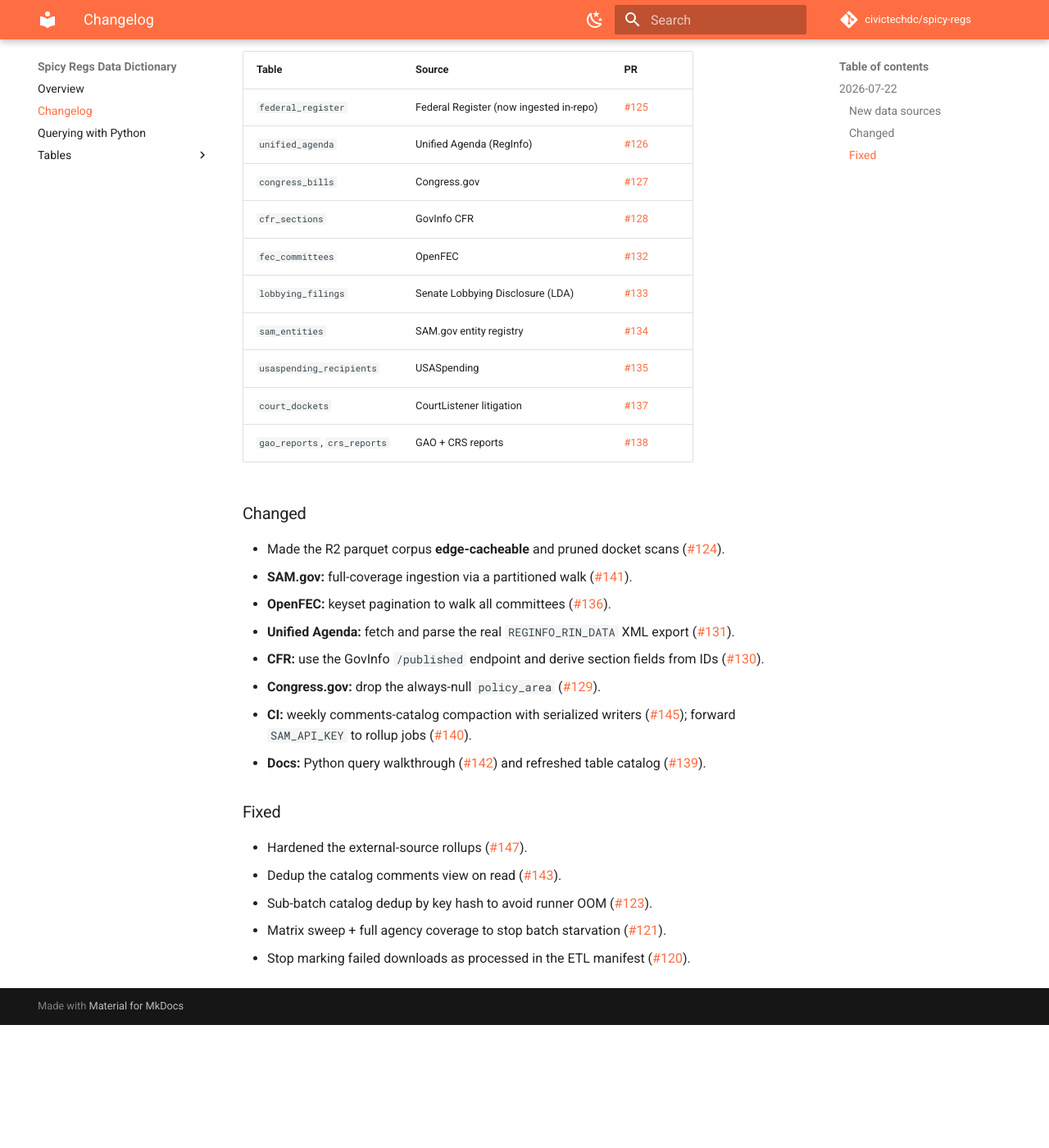
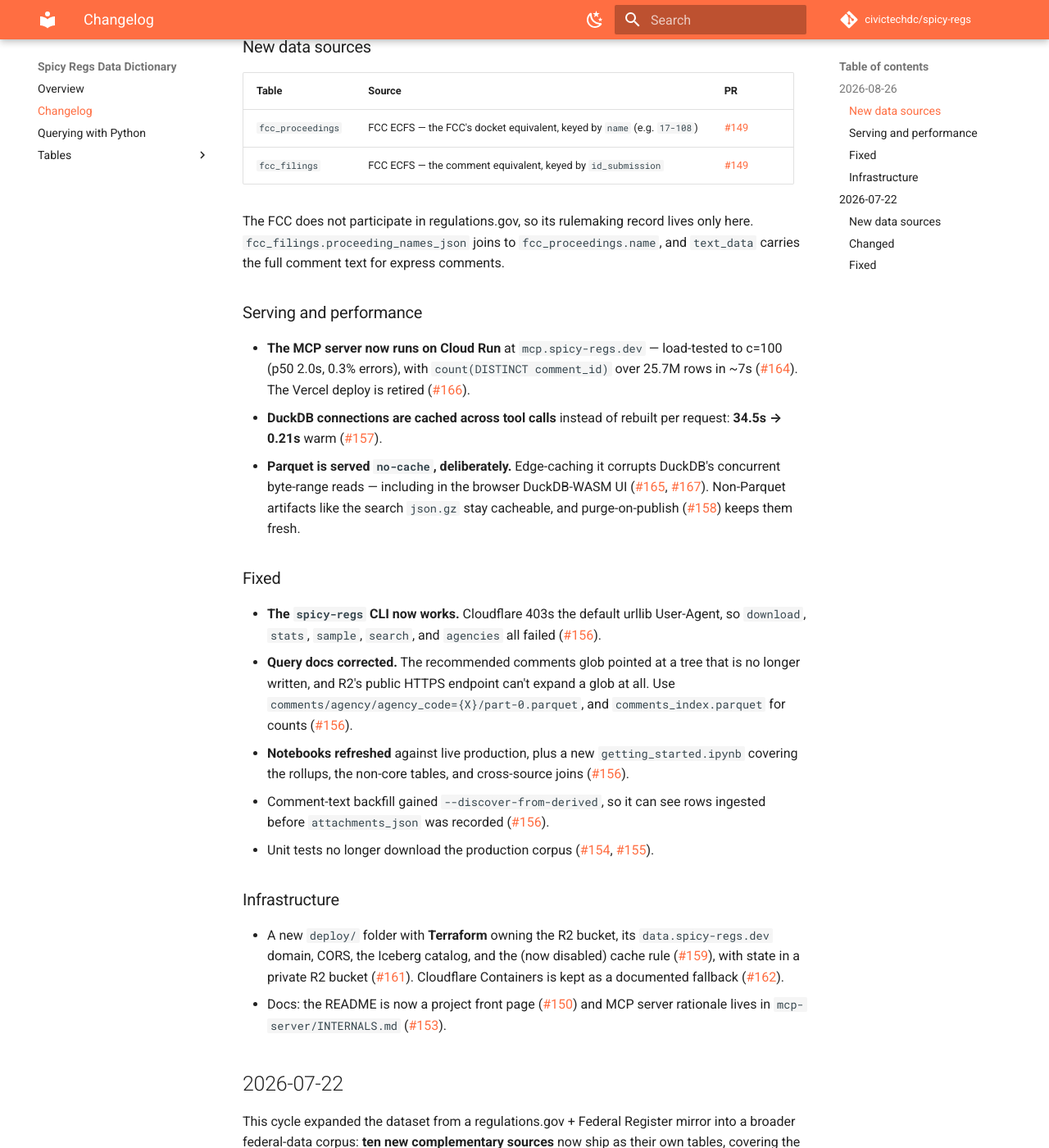
Before and after one commit to civictechdc/spicy-regs, an MkDocs documentation site: the page built from docs/changelog.md, in a window 1280 px wide and 1400 px high, scrolled down 564 px. Shown: the whole window at 82% size. Built offline with MkDocs 1.6.1 and Material for MkDocs 9.7.7, drawn with Linux system fonts in a browser that asks for light colours; comment, search, counter and statistics services are not loaded; before the commit the page ends 1814 px from its top, so only the background shows below that; some of the changed text lies outside the part shown.

Commit message:
docs: changelog for the 2026.08.26 release (#168)
## Why

There's been a release's worth of work since `2026.07.21` — 17 merged
PRs (#149–#167; #160 and #163 were closed unmerged) — with no changelog
entry. This adds it to both the root `CHANGELOG.md` and the docs-site
copy, then the `2026.08.26` tag gets cut on the squash of this PR (same
as #148 → `2026.07.21`).

## The cycle, in one line

The MCP server moved off Vercel onto **Cloud Run**, load-tested to
**c=100 at ~0% errors**, with the deployment codified as Terraform IaC
under a new `deploy/` folder. The corpus gained the **FCC**
(`fcc_proceedings` + `fcc_filings`), and a pass over the documented
data-access paths fixed several that didn't work.

## Two judgment calls

**The #158 → #165 reversal is reported, not netted out.** Edge caching
was turned on and reverted inside the same cycle, so `Fixed` states
plainly that parquet must stay `no-cache` because edge caching corrupts
DuckDB's concurrent byte-range reads. That's the single most
operationally important fact in the release for anyone pointing DuckDB —
or the DuckDB-WASM UI — at the bucket, and it would vanish if the two
PRs were cancelled against each other.

Same reasoning, smaller scale, for the Vercel `mcp<2` pin and the
`maxDuration` raise (#151, #152): both listed, both marked superseded by
#166.

**Fixed a broken link in the previous entry.** The `[2026.07.22]`
heading pointed at `releases/tag/v2026.07.22`; the real tag is
`2026.07.21` with no `v` prefix, so it 404'd. Repointed at the real tag
and used the bare form for the new one. The heading text still reads
`2026.07.22` (the publish date) — worth deciding whether headings should
track tags or publish dates, but not something this PR changes.

## Test plan

- [x] Both files' PR links generated from the merged-PR list, so no
hand-typed numbers
- [x] `docs/tables/fcc_proceedings.md` and `fcc_filings.md` exist and
are in the mkdocs nav, so the new entry's table references hold under
`mkdocs build --strict`
- [x] Docs-only change — no code, tests, or published data touched

## Checklist

- [x] My change is scoped to one concern
- [ ] I added or updated tests for new behavior — n/a, docs only
- [x] I updated docs (this is the docs change)
- [ ] CI is green

🤖 Generated with [Claude Code](https://claude.com/claude-code)

Co-authored-by: Claude Opus 5 <noreply@anthropic.com>

```diff
--- a/docs/changelog.md
+++ b/docs/changelog.md
@@ -5,6 +5,69 @@ Entries link to the pull request that introduced the change. The canonical
 per-release copy lives in [`CHANGELOG.md`](https://github.com/civictechdc/spicy-regs/blob/main/CHANGELOG.md)
 at the repository root and on the
 [GitHub Releases](https://github.com/civictechdc/spicy-regs/releases) page.
+
+## 2026-08-26
+
+This cycle was mostly about how the data is served rather than what's in it: the
+MCP server moved off Vercel onto **Cloud Run**, load-tested to **100 concurrent
+users at ~0% errors**, with the deployment codified as infrastructure-as-code.
+The corpus itself gained the **FCC**, and several documented access paths that
+didn't actually work were fixed.
+
+!!! note "New tables"
+    Both tables are published as `https://data.spicy-regs.dev/<name>.parquet`
+    and documented under **Tables** in the nav.
+
+### New data sources
+
+| Table | Source | PR |
+| --- | --- | --- |
+| `fcc_proceedings` | FCC ECFS — the FCC's docket equivalent, keyed by `name` (e.g. `17-108`) | [#149](https://github.com/civictechdc/spicy-regs/pull/149) |
+| `fcc_filings` | FCC ECFS — the comment equivalent, keyed by `id_submission` | [#149](https://github.com/civictechdc/spicy-regs/pull/149) |
+
+The FCC does not participate in regulations.gov, so its rulemaking record lives
+only here. `fcc_filings.proceeding_names_json` joins to `fcc_proceedings.name`,
+and `text_data` carries the full comment text for express comments.
+
+### Serving and performance
+
+- **The MCP server now runs on Cloud Run** at `mcp.spicy-regs.dev` — load-tested
+  to c=100 (p50 2.0s, 0.3% errors), with `count(DISTINCT comment_id)` over 25.7M
+  rows in ~7s ([#164](https://github.com/civictechdc/spicy-regs/pull/164)). The Vercel deploy is retired ([#166](https://github.com/civictechdc/spicy-regs/pull/166)).
+- **DuckDB connections are cached across tool calls** instead of rebuilt per
+  request: **34.5s → 0.21s** warm ([#157](https://github.com/civictechdc/spicy-regs/pull/157)).
+- **Parquet is served `no-cache`, deliberately.** Edge-caching it corrupts
+  DuckDB's concurrent byte-range reads — including in the browser DuckDB-WASM UI
+  ([#165](https://github.com/civictechdc/spicy-regs/pull/165), [#167](https://github.com/civictechdc/spicy-regs/pull/167)). Non-Parquet artifacts like the search
+  `json.gz` stay cacheable, and purge-on-publish ([#158](https://github.com/civictechdc/spicy-regs/pull/158)) keeps them
+  fresh.
+
+### Fixed
+
+- **The `spicy-regs` CLI now works.** Cloudflare 403s the default urllib
+  User-Agent, so `download`, `stats`, `sample`, `search`, and `agencies` all
+  failed ([#156](https://github.com/civictechdc/spicy-regs/pull/156)).
+- **Query docs corrected.** The recommended comments glob pointed at a tree that
+  is no longer written, and R2's public HTTPS endpoint can't expand a glob at
+  all. Use `comments/agency/agency_code={X}/part-0.parquet`, and
+  `comments_index.parquet` for counts ([#156](https://github.com/civictechdc/spicy-regs/pull/156)).
+- **Notebooks refreshed** against live production, plus a new
+  `getting_started.ipynb` covering the rollups, the non-core tables, and
+  cross-source joins ([#156](https://github.com/civictechdc/spicy-regs/pull/156)).
+- Comment-text backfill gained `--discover-from-derived`, so it can see rows
+  ingested before `attachments_json` was recorded ([#156](https://github.com/civictechdc/spicy-regs/pull/156)).
+- Unit tests no longer download the production corpus ([#154](https://github.com/civictechdc/spicy-regs/pull/154),
+  [#155](https://github.com/civictechdc/spicy-regs/pull/155)).
+
+### Infrastructure
+
+- A new `deploy/` folder with **Terraform** owning the R2 bucket, its
+  `data.spicy-regs.dev` domain, CORS, the Iceberg catalog, and the (now
+  disabled) cache rule ([#159](https://github.com/civictechdc/spicy-regs/pull/159)), with state in a private R2 bucket
+  ([#161](https://github.com/civictechdc/spicy-regs/pull/161)). Cloudflare Containers is kept as a documented fallback
+  ([#162](https://github.com/civictechdc/spicy-regs/pull/162)).
+- Docs: the README is now a project front page ([#150](https://github.com/civictechdc/spicy-regs/pull/150)) and MCP server
+  rationale lives in `mcp-server/INTERNALS.md` ([#153](https://github.com/civictechdc/spicy-regs/pull/153)).
 
 ## 2026-07-22
 
```
Also changed, not shown: CHANGELOG.md (+93 -1 lines).
